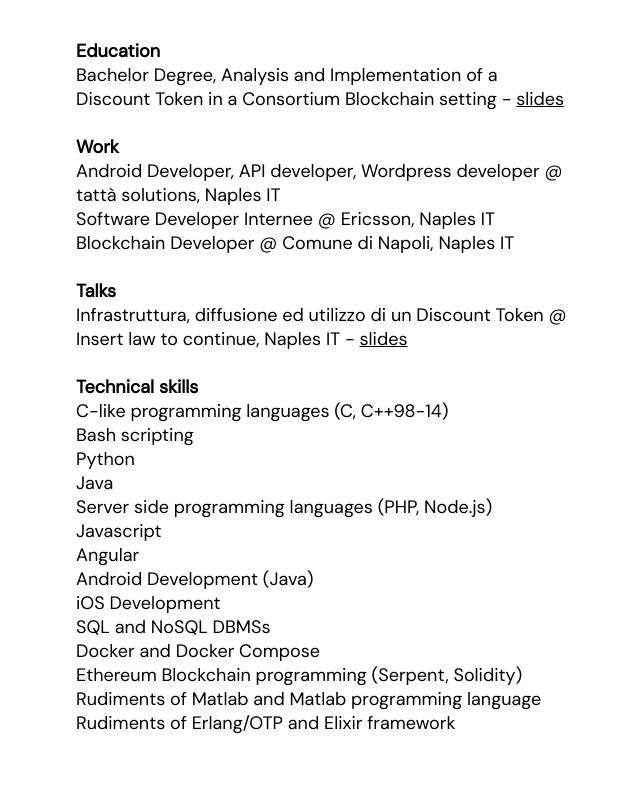
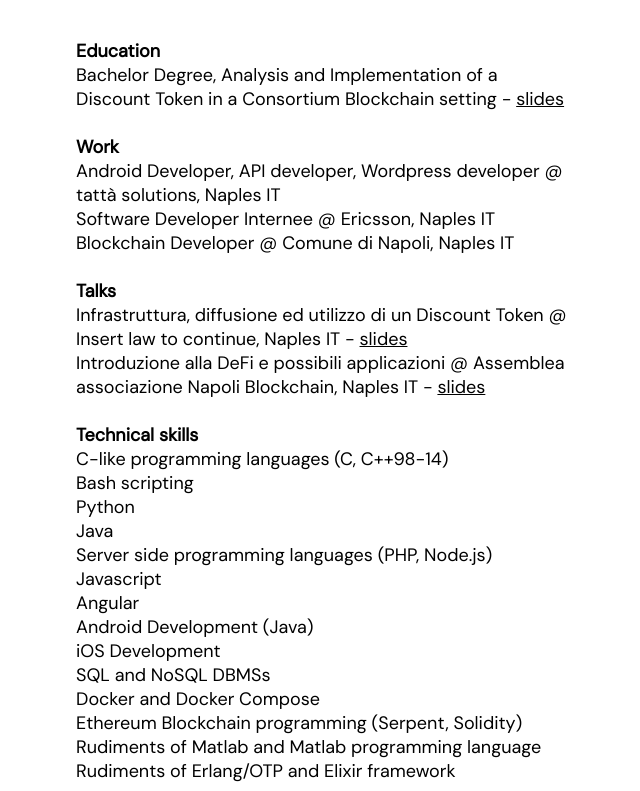
Before and after one commit to antodp/antodp.github.io, a plain HTML site: page index.html in a window 1280 px wide. Shown: the part 559-1350 px from the top of the page, without its empty margins (314-954 px from the left). Before the commit the page ends 1302 px from the top, so only its background shows below. Drawn offline with Linux system fonts and the light colour scheme.

Commit message:
Update index.html

```diff
--- a/index.html
+++ b/index.html
@@ -32,14 +32,18 @@
 			<br>
 			<b>Work</b>
 			<br>
-			Android Developer, API developer, Wordpress developer @ tattà solutions, Naples IT <br>
-			Software Developer Internee @ Ericsson, Naples IT <br>
+			Android Developer, API developer, Wordpress developer @ tattà solutions, Naples IT
+			<br>
+			Software Developer Internee @ Ericsson, Naples IT
+			<br>
 			Blockchain Developer @ Comune di Napoli, Naples IT
 			<br>
 			<br>
 			<b>Talks</b>
 			<br>
 			Infrastruttura, diffusione ed utilizzo di un Discount Token @ Insert law to continue, Naples IT - <a href="slides/insertlaw.pdf">slides</a>
+			<br>
+			Introduzione alla DeFi e possibili applicazioni @ Assemblea associazione Napoli Blockchain, Naples IT - <a href="slides/Assemblea-NB.pdf">slides</a>
 			<br>
 			<br>
 			<b>Technical skills</b>
```
